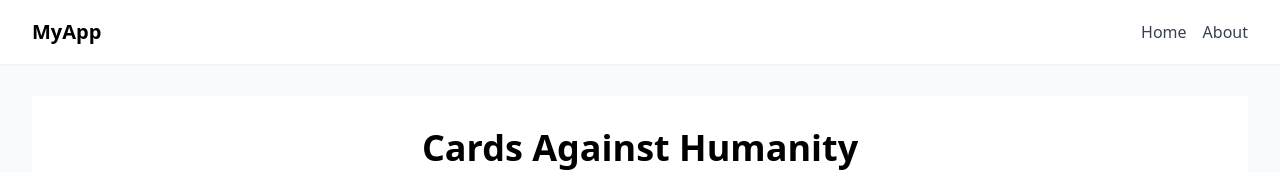
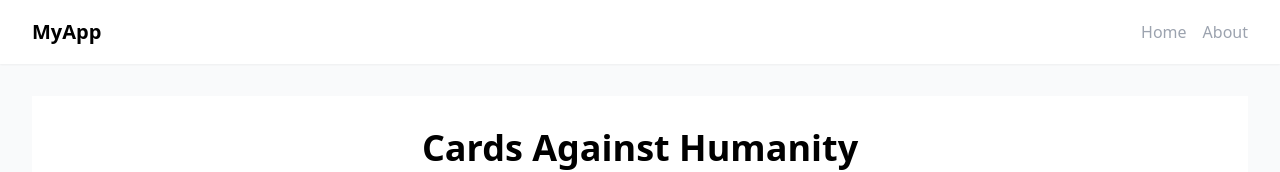
Before and after one commit to SchokaJoka/001_STUW2, a Nuxt app: page / in a window 1280 px wide. Shown: the top 172 px of the page. Built offline with nearby package versions, Linux system fonts and the light colour scheme.

Commit message:
grey color changed

```diff
--- a/app/layouts/default.vue
+++ b/app/layouts/default.vue
@@ -10,10 +10,10 @@
             MyApp
           </NuxtLink>
           <div class="flex gap-4">
-            <NuxtLink to="/" class="text-gray-700 hover:text-red-600"
+            <NuxtLink to="/" class="text-gray-400 hover:text-red-600"
               >Home</NuxtLink
             >
-            <NuxtLink to="/about" class="text-gray-700 hover:text-red-600"
+            <NuxtLink to="/about" class="text-gray-400 hover:text-red-600"
               >About</NuxtLink
             >
           </div>
```
